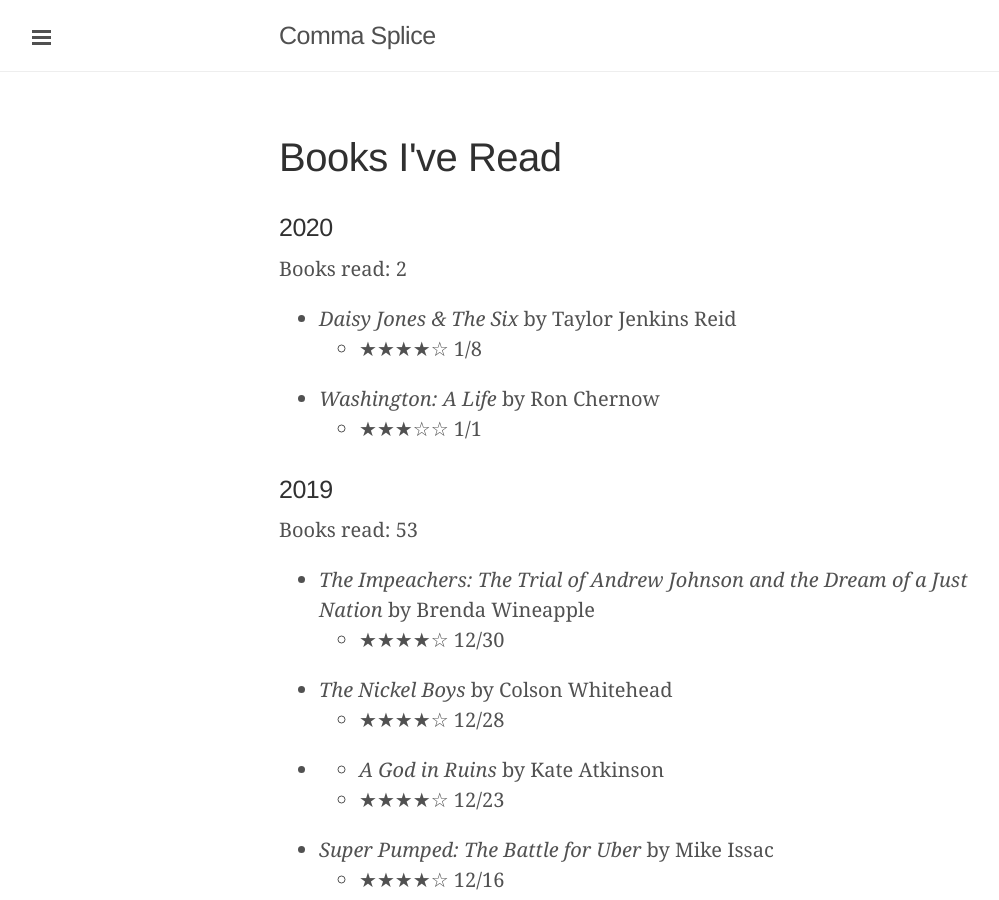
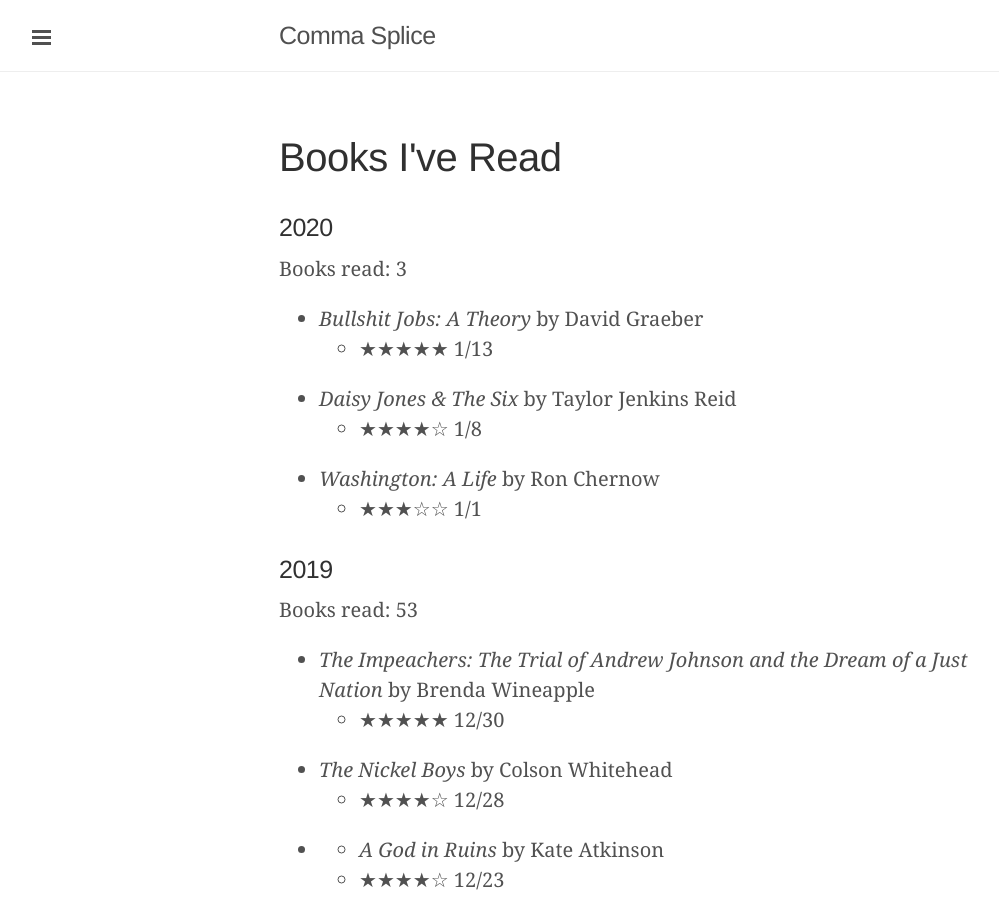
Before and after one commit to davidixon/davidixon.github.io, a Jekyll site: the page built from books.md, in a window 1280 px wide and 900 px high. Shown: the whole window, without its empty margins (1-1000 px from the left). Built offline with Jekyll 4.4.1, drawn with Linux system fonts in a browser that asks for light colours.

Commit message:
updated book log

```diff
--- a/books.md
+++ b/books.md
@@ -6,8 +6,10 @@ permalink: /books/
 
 ### 2020
 
-Books read: 2
+Books read: 3
 
+* *Bullshit Jobs: A Theory* by David Graeber
+  * ★★★★★ 1/13
 * *Daisy Jones & The Six* by Taylor Jenkins Reid
   * ★★★★☆ 1/8
 * *Washington: A Life* by Ron Chernow
@@ -18,7 +20,7 @@ Books read: 2
 Books read: 53
 
 * *The Impeachers: The Trial of Andrew Johnson and the Dream of a Just Nation* by Brenda Wineapple
-  * ★★★★☆ 12/30
+  * ★★★★★ 12/30
 * *The Nickel Boys* by Colson Whitehead
   * ★★★★☆ 12/28
 * * *A God in Ruins* by Kate Atkinson
```
